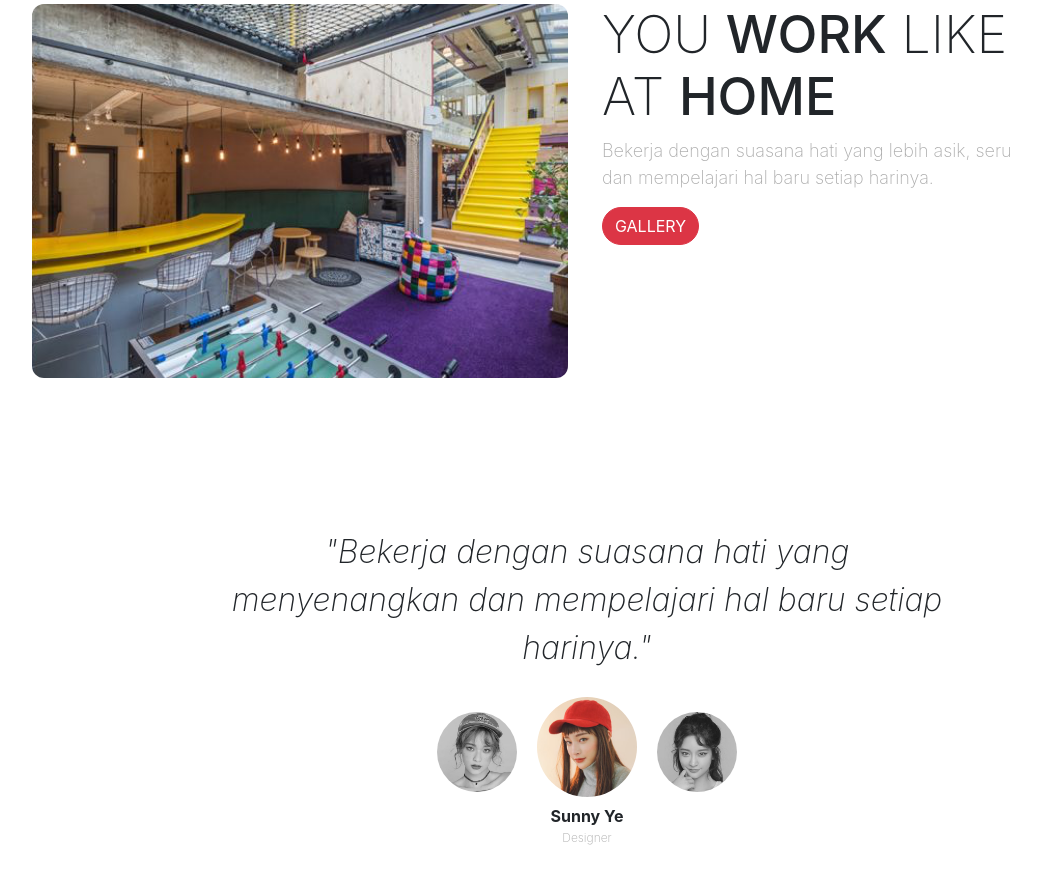
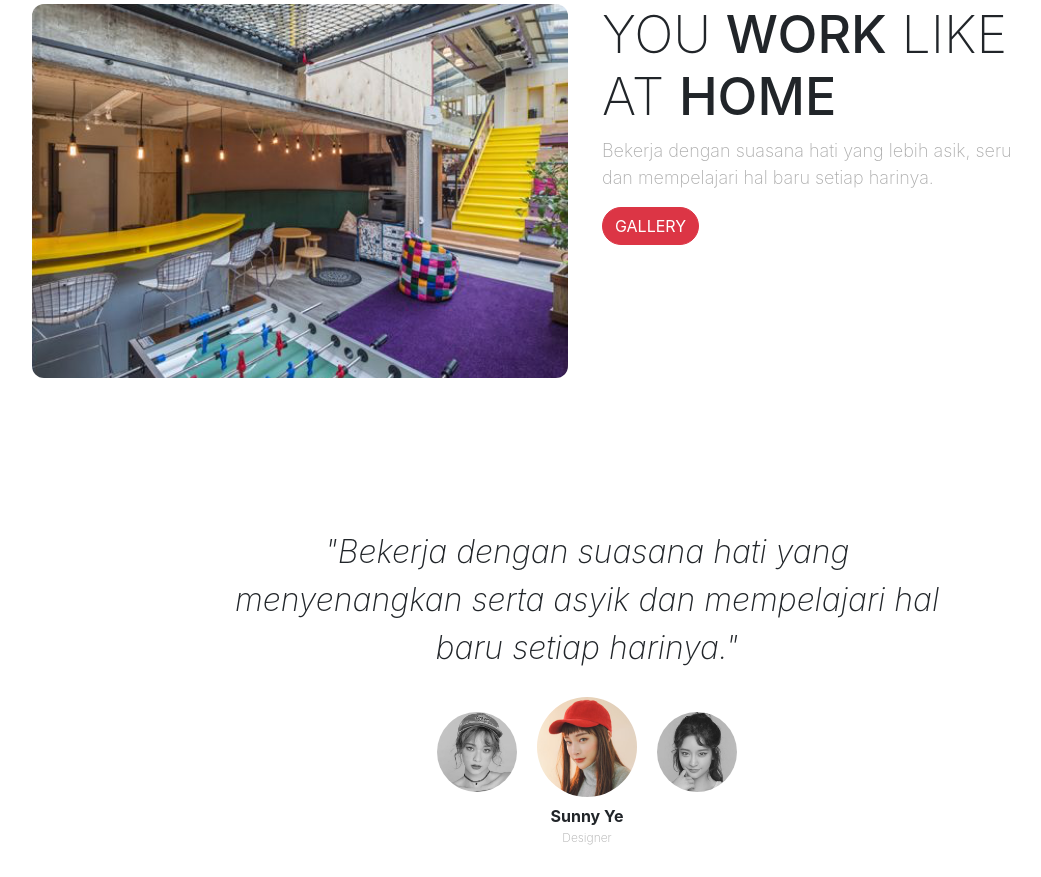
Before and after one commit to sandhikagalih/simple-landing-page, a plain HTML site: page index.html in a window 1280 px wide. Shown: the part 834-1711 px from the top of the page, without its empty margins (53-1094 px from the left). Drawn offline with nearby package versions, Linux system fonts and the light colour scheme; a web font is replaced by a local one.

Commit message:
Ubah Testimoni

```diff
--- a/index.html
+++ b/index.html
@@ -94,7 +94,7 @@
       <section class="testimonial">
         <div class="row justify-content-center">
           <div class="col-lg-8">
-            <p>"Bekerja dengan suasana hati yang menyenangkan dan mempelajari hal baru setiap harinya."</p>
+            <p>"Bekerja dengan suasana hati yang menyenangkan serta asyik dan mempelajari hal baru setiap harinya."</p>
           </div>
         </div>
         <div class="row justify-content-center">
```
